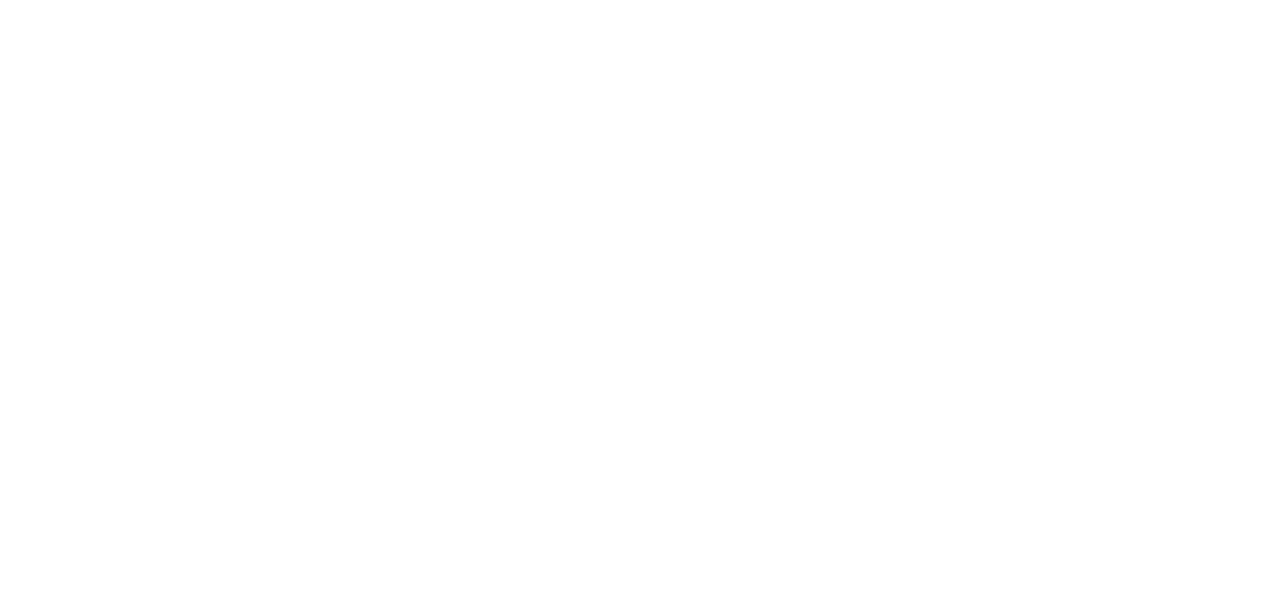
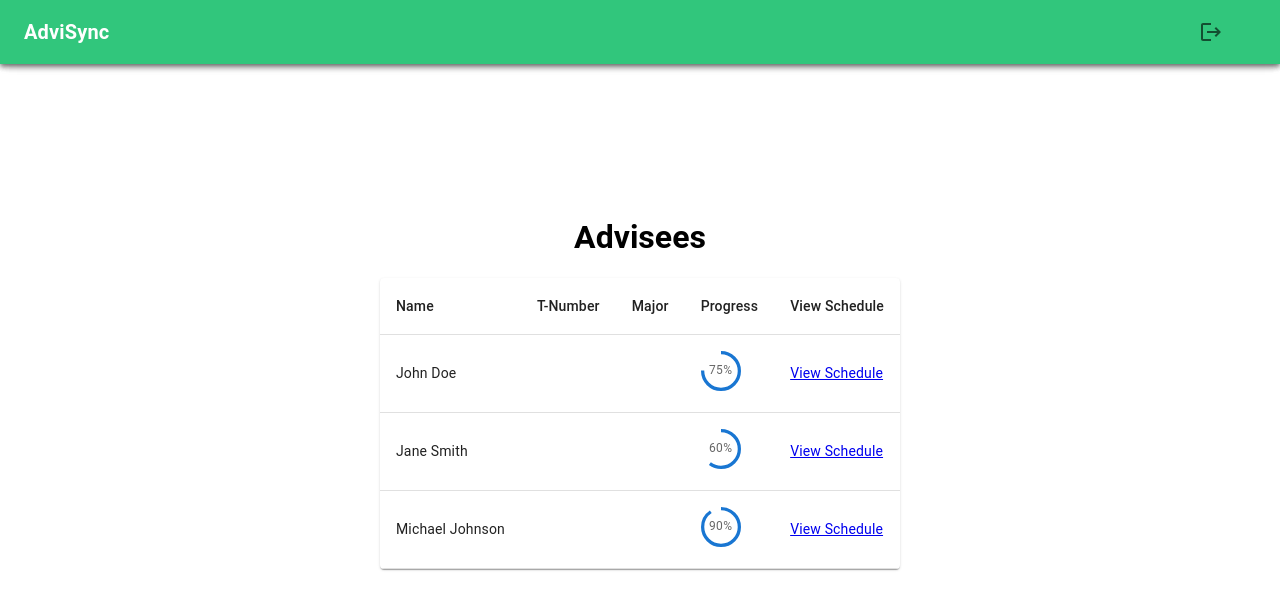
Before and after one commit to The-Four-Russketeers/FrontEndStuff, a React (Create React App) app: page /advisor in a window 1280 px wide. Before the commit this address had no page. Shown: the top 610 px of the page. Built offline with nearby package versions, Linux system fonts and the light colour scheme.

Commit message:
advisor page

```diff
--- a/src/App.js
+++ b/src/App.js
@@ -5,7 +5,7 @@
 import Schedules from './Pages/Schedules';
 import AdminH from './Pages/AdminH';
 import Electives from './Pages/Electives';
-
+import Advisor from './Pages/Advisor';
 
 /*axios.defaults.xsrfCookieName = 'csrftoken';
 axios.defaults.xsrfHeaderName = 'X-CSRFToken';
@@ -23,6 +23,7 @@
           <Route path = '/schedules' element = {<Schedules/>}/>
           <Route path = '/adminHome' element = {<AdminH/>}/>
           <Route path = '/electives' element = {<Electives/>}/>
+          <Route path = '/advisor' element = {<Advisor/>}/>
         </Routes>
       </Router>
     </div>
--- a/src/Components/navbar.js
+++ b/src/Components/navbar.js
@@ -33,6 +33,16 @@
         </Toolbar>
       </AppBar>
       <Toolbar />
+        <AppBar sx = {{background:'#31c67c' }}>
+            <Toolbar>
+                <Typography variant="h6" style={{ fontWeight: 'bold' }}>AdviSync</Typography>
+
+                <Tabs sx = {{marginLeft: 'auto'}} textColors = 'inherit'>
+                <Tab icon={<LogoutIcon />} onClick={handleLogOff} />
+
+                </Tabs>
+            </Toolbar>
+        </AppBar>
     </React.Fragment>
   );
 }
--- /dev/null
+++ b/src/Pages/Advisor.js
@@ -0,0 +1,153 @@
+import React from 'react';
+import Navbar from '../Components/navbar';
+import CircularProgress from '@mui/material/CircularProgress';
+import { TableContainer, Table, TableHead, TableBody, TableRow, TableCell, Paper } from '@mui/material';
+import { Box, Typography } from '@mui/material';
+
+
+
+
+const studentsData = [
+  { name: 'John Doe', progress: 75 },
+  { name: 'Jane Smith', progress: 60 },
+  { name: 'Michael Johnson', progress: 90 },
+  // Add more student data as needed
+];
+
+export default function StudentsPage() {
+  return (
+    <div style={{ textAlign: 'center', marginTop: '50px' }}>
+      <Navbar />
+      <Box
+        sx={{
+          marginTop: 8,
+          display: 'flex',
+          flexDirection: 'column',
+          alignItems: 'center',
+          bgcolor: '#ffffff',
+          width: 'sm',
+          height: 'sm',
+        }}
+      >
+      <div>
+        <br></br>
+        <h1>Advisees</h1>
+        <TableContainer component={Paper}>
+          <Table>
+            <TableHead>
+              <TableRow>
+                <TableCell>Name</TableCell>
+                <TableCell>T-Number</TableCell>
+                <TableCell>Major</TableCell>
+                <TableCell>Progress</TableCell>
+                <TableCell>View Schedule</TableCell>
+              </TableRow>
+            </TableHead>
+            <TableBody>
+              {studentsData.map((student, index) => (
+                <TableRow key={index}>
+                  <TableCell>{student.name}</TableCell>
+                  <TableCell></TableCell>
+                  <TableCell></TableCell>
+                  <TableCell>
+                    <Box position="relative" display="inline-flex">
+                      <CircularProgress variant="determinate" value={student.progress} />
+                      <Box
+                        top={0}
+                        left={0}
+                        bottom={0}
+                        right={0}
+                        position="absolute"
+                        display="flex"
+                        alignItems="center"
+                        justifyContent="center"
+                      >
+                        <Typography variant="caption" component="div" color="textSecondary">{`${Math.round(student.progress)}%`}</Typography>
+                      </Box>
+                    </Box>
+                  </TableCell>
+                  <TableCell>
+                    <a href="#">View Schedule</a>
+                  </TableCell>
+                </TableRow>
+              ))}
+            </TableBody>
+          </Table>
+        </TableContainer>
+      </div>
+      </Box>
+    </div>
+  );
+}
+
+
+
+
+
+
+
+
+/* Old
+import React from 'react';
+import Navbar from '../Components/navbar';
+import CircularProgress from '@mui/material/CircularProgress';
+import { TableContainer, Table, TableHead, TableBody, TableRow, TableCell, Paper } from '@mui/material';
+import { Box } from '@mui/material';
+
+const studentsData = [
+  { name: 'John Doe', progress: 75 },
+  { name: 'Jane Smith', progress: 60 },
+  { name: 'Michael Johnson', progress: 90 },
+  // Add more student data as needed
+];
+
+export default function StudentsPage() {
+  return (
+    <div style={{ textAlign: 'center', marginTop: '50px' }}>
+      <Navbar />
+      <Box
+        sx={{
+          marginTop: 8,
+          display: 'flex',
+          flexDirection: 'column',
+          alignItems: 'center',
+          bgcolor: '#ffffff',
+          width: 'sm',
+          height: 'sm',
+        }}
+      >
+      <div>
+        <br></br>
+        <h1>Advisees</h1>
+        <TableContainer component={Paper}>
+          <Table>
+            <TableHead>
+              <TableRow>
+                <TableCell>Name</TableCell>
+                <TableCell>T-Number</TableCell>
+                <TableCell>Progress</TableCell>
+                <TableCell>View Schedule</TableCell>
+              </TableRow>
+            </TableHead>
+            <TableBody>
+              {studentsData.map((student, index) => (
+                <TableRow key={index}>
+                  <TableCell>{student.name}</TableCell>
+                  <TableCell></TableCell>
+                  <TableCell>
+                    <CircularProgress variant="determinate" value={student.progress} />
+                  </TableCell>
+                  <TableCell>
+                    <a href="#">View Schedule</a>
+                  </TableCell>
+                </TableRow>
+              ))}
+            </TableBody>
+          </Table>
+        </TableContainer>
+      </div>
+      </Box>
+    </div>
+  );
+}
+*/
```
Also changed, not shown: 1 other file (tests, documents, lock files or other folders).
